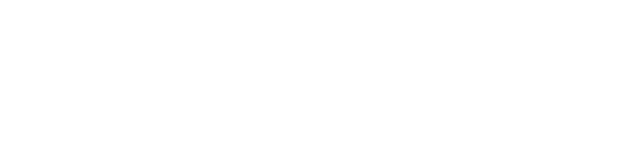
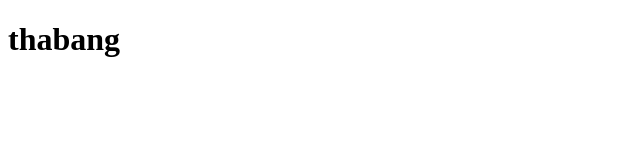
Before and after one commit to Hardley04/my-first-static-web-app, a plain HTML site: page index.html in a window 1280 px wide. Shown: the whole page, without its empty margins (0-640 px from the left). Drawn offline with Linux system fonts and the light colour scheme.

Commit message:
Commit made from VS Code Azure Static Web Apps

```diff
--- a/index.html
+++ b/index.html
@@ -6,6 +6,6 @@
     <title>Document</title>
 </head>
 <body>
-
+    <h1>thabang</h1>
 </body>
 </html>
```
